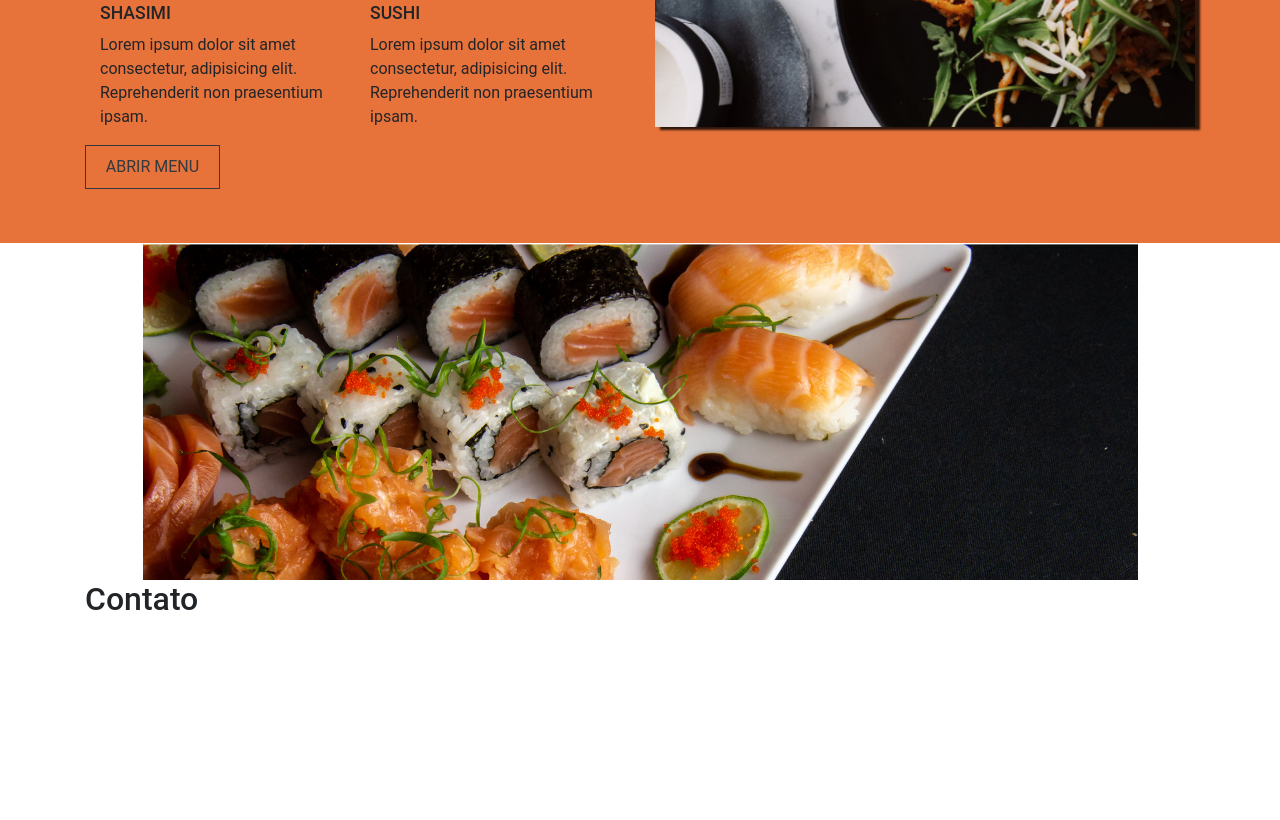
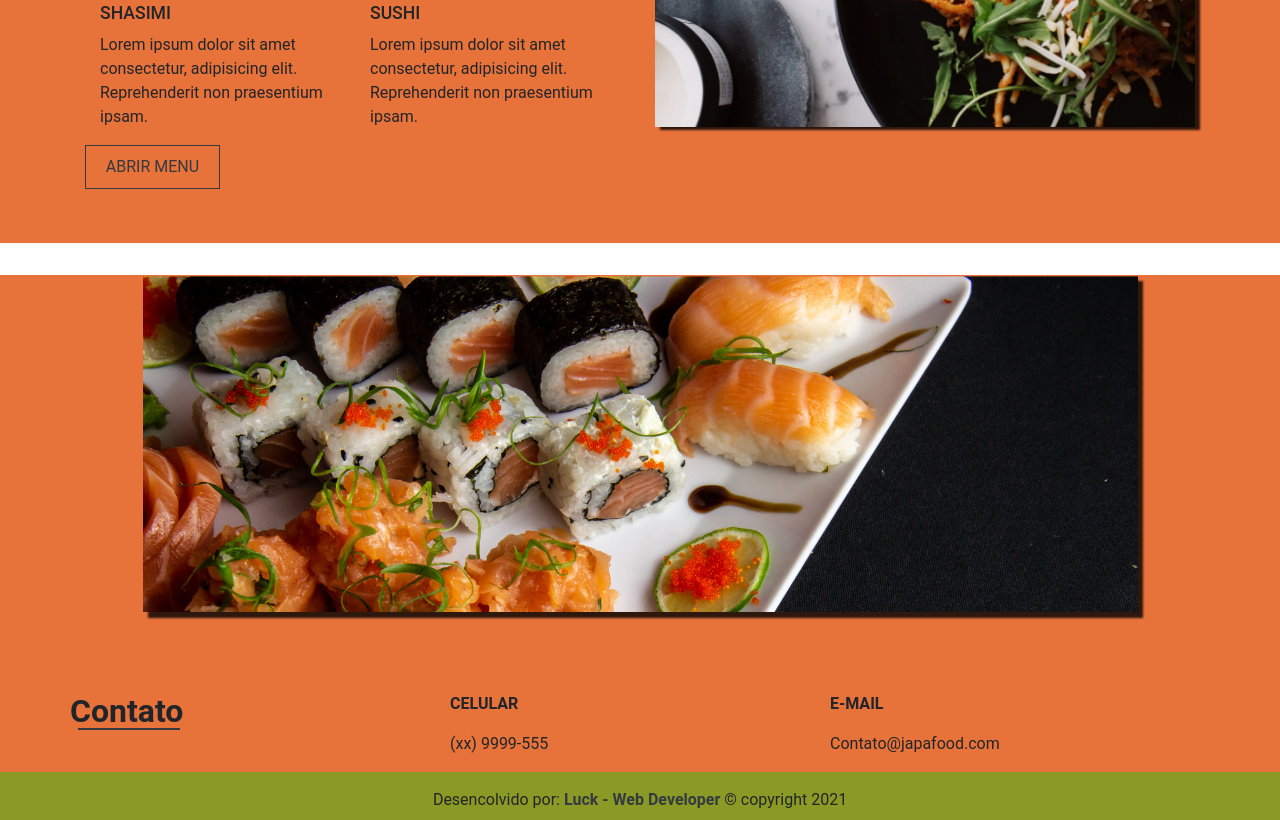
Before and after one commit to JuniorPaula/japafood, a plain HTML site: page index.html in a window 1280 px wide. Shown: the part 2505-3325 px from the top of the page. Before the commit the page ends 3201 px from the top, so only its background shows below. Drawn offline with nearby package versions, Linux system fonts and the light colour scheme.

Commit message:
:package:
Sessão de contato/ rodape finalizada.

```diff
--- a/css/estilo.css
+++ b/css/estilo.css
@@ -217,3 +217,45 @@ header .navbar {
     border: 1px solid #fff;
 }
 /* Footer e contato */
+#contato-area {
+    margin-top: 2rem;
+    margin-bottom: 0;
+    background-color: #e7723a;
+}
+.text-center img {
+    box-shadow: 0.3rem 0.4rem 2px rgba(0, 0, 0, 0.8);
+}
+.footer-box {
+   margin-top: 4rem;
+   padding: 1rem 0;
+}
+.footer-box h2 {
+    font-weight: 600;
+}
+.footer-box h2::after {
+    content: '';
+    border-top: 2px solid #343a40;
+    position: absolute;
+    width: 27%;
+    top: 55%;
+    left: 2%;
+}
+.footer-box p {
+    text-transform: uppercase;
+    font-weight: 600;
+}
+.copyright {
+
+    padding-bottom: 0;
+    background-color: #8b9a25;
+   height: 3rem;
+   padding: 1rem 0;
+}
+.copyright p {
+    text-align: center;
+}
+.copyright a {
+    color: #343a40;
+    text-decoration: none;
+    font-weight: bold;
+}
--- a/index.html
+++ b/index.html
@@ -153,7 +153,7 @@
     <footer>
           <!-- sessao de contato ---->
           <div id="contato-area">
-            <div class="container pt-0">
+            <div class="container pt-0 pb-0">
                 <div class="row">
                     <div class="col-md-12 text-center">
                         <img src="img/img-footer.png" class="img-fluid" alt="culinaria japosena">
@@ -161,10 +161,20 @@
                     <div class="col-md-4 footer-box">
                         <h2>Contato</h2>
                     </div>
-                    <div class="col-md-4 footer-box"></div>
-                    <div class="col-md-4 footer-box"></div>
-                </div>
+                    <div class="col-md-4 footer-box">
+                        <p>Celular</p>
+                        <span>(xx) 9999-555</span>
+                    </div>
+                    <div class="col-md-4 footer-box">
+                        <p>E-mail</p>
+                        <span>Contato@japafood.com</span>
+                    </div>
+                 </div>
             </div>
+
+        </div>
+        <div class="col-md-12 copyright">
+            <p>Desencolvido por: <a href="#">Luck - Web Developer </a>&copy; copyright 2021</p>
         </div>
     </footer>
 </body>
```
